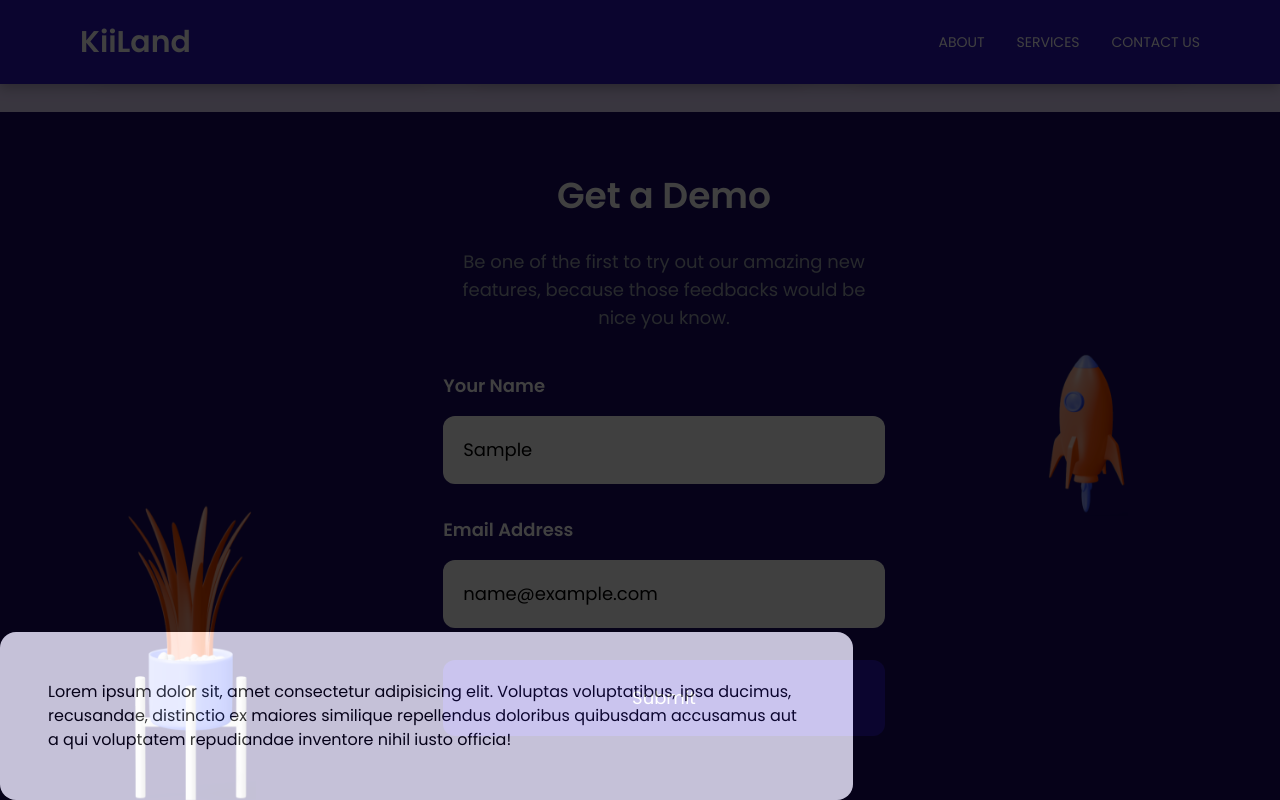
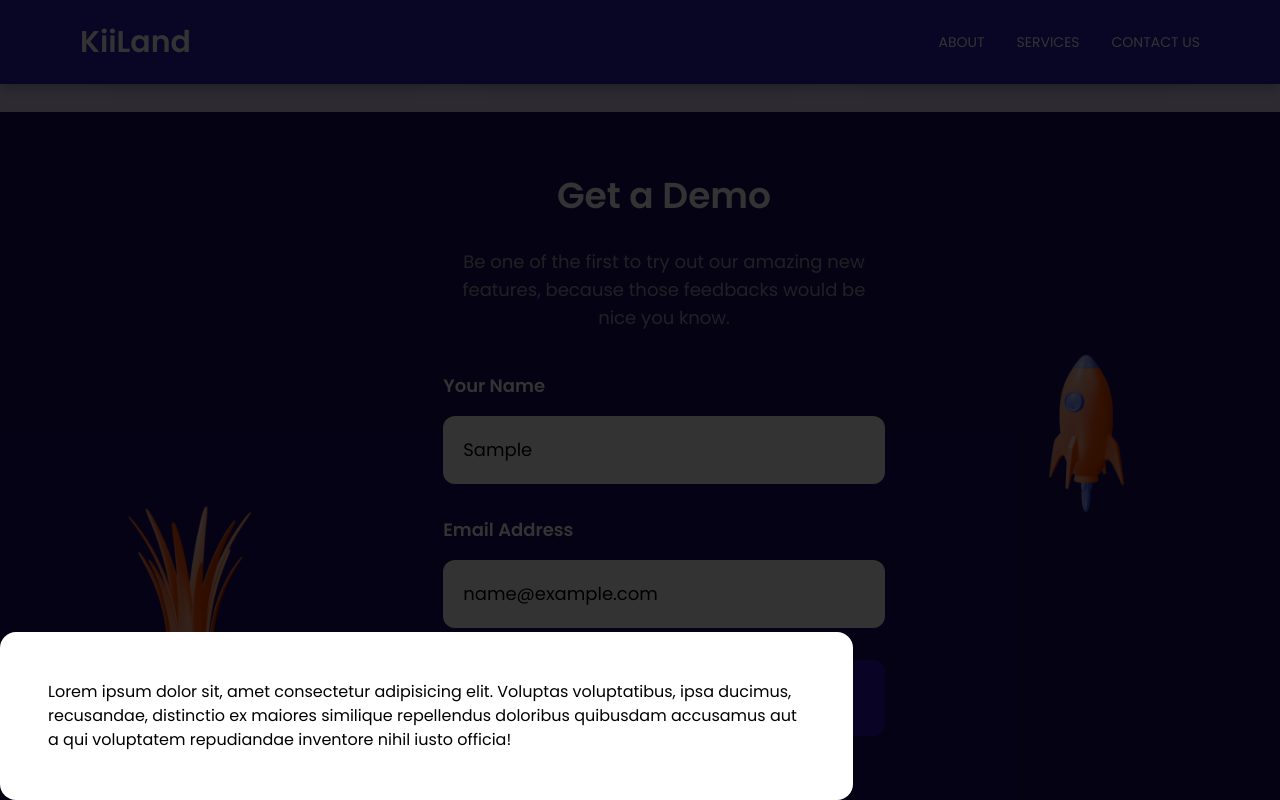
Before and after one commit to bravo-stack/Tailwind-Landing-Page, a React (Create React App) app: page / in a window 1280 px wide. Both pictures are taken after typing "Sample", "name@example.com" into the empty fields and a click on the input "Submit". Shown: the part 3632-4432 px from the top of the page. Built offline with nearby package versions, Linux system fonts and the light colour scheme.

Commit message:
used the rgba function instead of opacity for transparent backdrop

```diff
--- a/src/components/BackDrop.js
+++ b/src/components/BackDrop.js
@@ -3,7 +3,9 @@ import SubmitSuccess from './SubmitSuccess'
 
 function BackDrop() {
     return (
-        <div className='absolute opacity-75 h-full bottom-0 left-0 w-full bg-black my-z-1000 my-transition'>
+        <div className='absolute h-full bottom-0 left-0 w-full my-z-1000 my-transition' style={{
+            background: "rgba(0,0,0,.80)"
+        }}>
             <SubmitSuccess />
         </div>
     )
```
